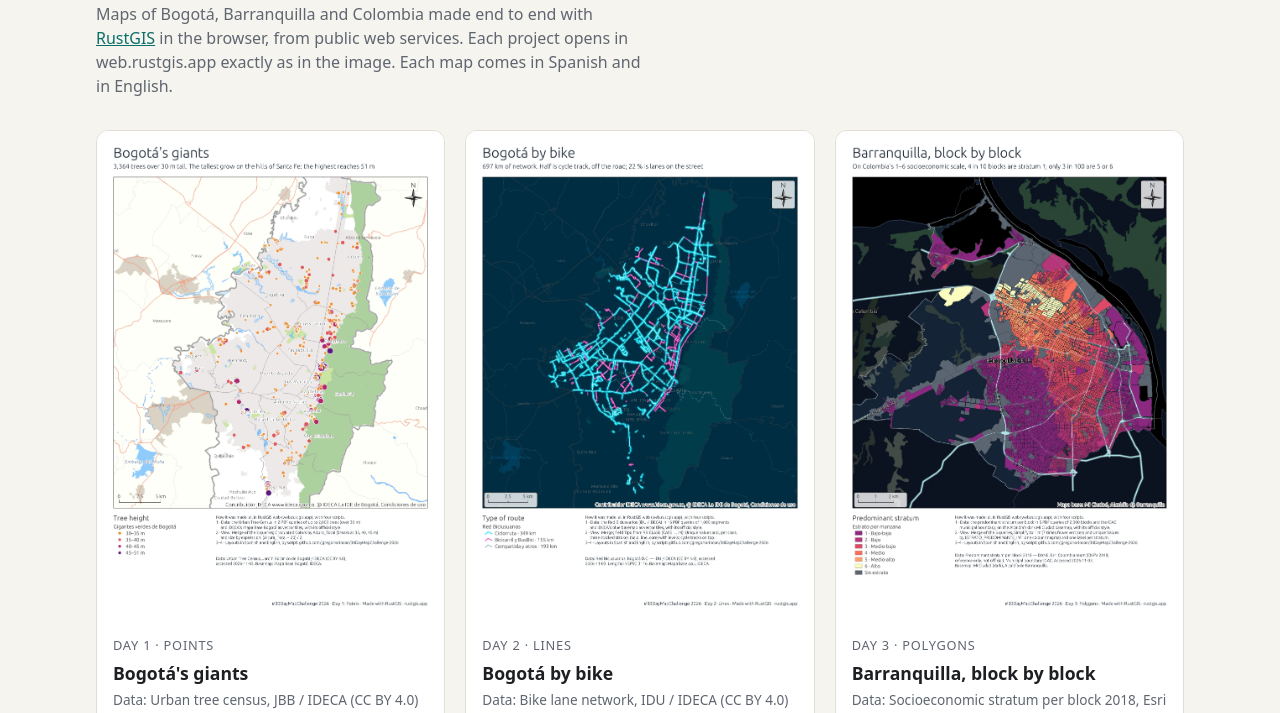
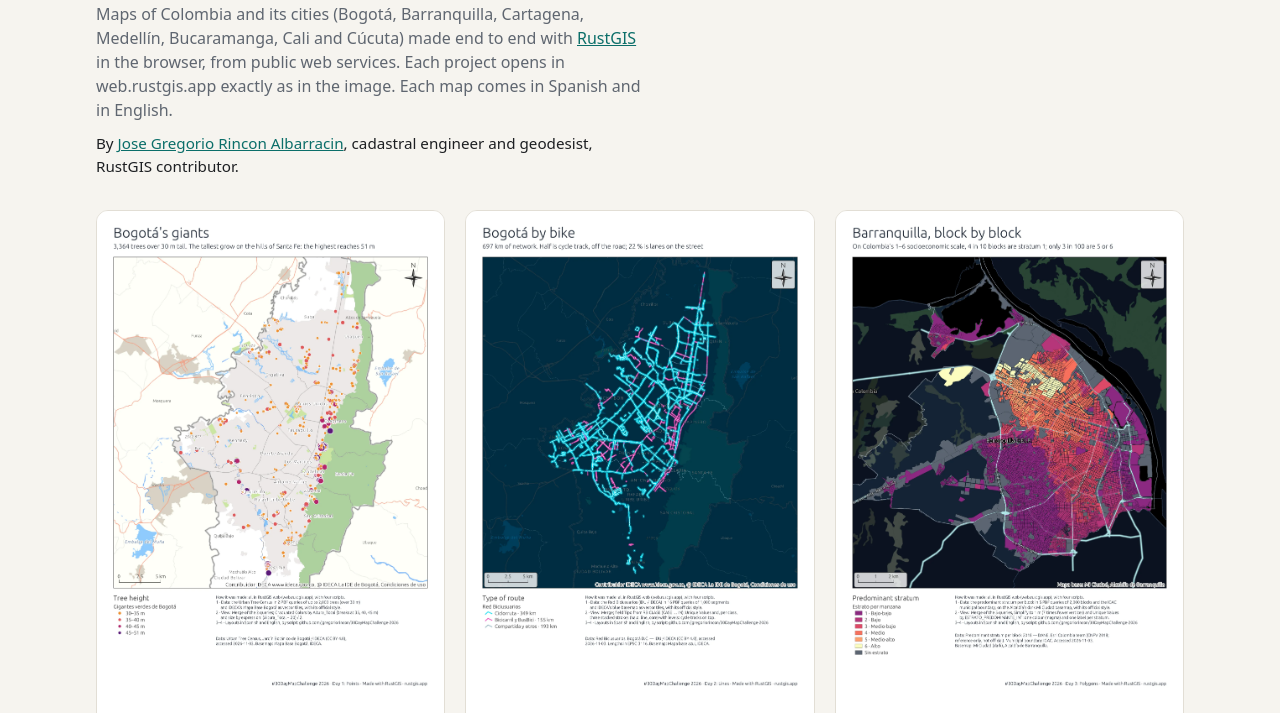
Before and after one commit to jgregoriorincon/30DayMapChallenge-2026, a plain HTML site: page index.html in a window 1280 px wide. Shown: the part 82-795 px from the top of the page. Drawn offline with Linux system fonts and the light colour scheme.

Commit message:
feat(day-08): add 3-30-300 utopia map of Medellín and author line

```diff
--- a/index.html
+++ b/index.html
@@ -5,7 +5,7 @@
 <base target="_blank">
 <meta name="viewport" content="width=device-width, initial-scale=1">
 <title>#30DayMapChallenge 2026 · RustGIS</title>
-<meta name="description" content="30 mapas de Bogotá, Barranquilla y Colombia hechos con RustGIS en el navegador. 30 maps of Bogotá, Barranquilla and Colombia made with RustGIS in the browser.">
+<meta name="description" content="30 mapas de Colombia y sus ciudades hechos con RustGIS en el navegador, por Jose Gregorio Rincon Albarracin. 30 maps of Colombia and its cities made with RustGIS in the browser.">
 <style>
   :root {
     --bg: #f6f4ef;
@@ -40,7 +40,8 @@
   header { display: flex; flex-wrap: wrap; gap: 16px; align-items: flex-start; justify-content: space-between; }
   h1 { margin: 0; font-size: clamp(1.6rem, 4vw, 2.4rem); line-height: 1.15; letter-spacing: -0.01em; }
   .lead { margin: 8px 0 0; max-width: 60ch; color: var(--muted); }
-  .lead a, footer a { color: var(--accent); }
+  .lead a, .byline a, footer a { color: var(--accent); }
+  .byline { margin: 10px 0 0; max-width: 60ch; font-size: 0.95rem; }
   .lang { display: flex; border: 1px solid var(--line); border-radius: 999px; overflow: hidden; flex-shrink: 0; }
   .lang button {
     border: 0; background: transparent; color: var(--muted); padding: 6px 14px; font: inherit;
@@ -71,6 +72,7 @@
     <div>
       <h1>#30DayMapChallenge 2026</h1>
       <p class="lead" data-i18n="lead"></p>
+      <p class="byline" data-i18n="byline"></p>
     </div>
     <div class="lang" role="group" aria-label="Idioma / Language">
       <button type="button" data-lang="es">ES</button>
@@ -104,21 +106,26 @@
     { n: 7, theme: "10 minute map",
       title: { es: "Una tarde de nubes sobre Colombia", en: "An afternoon of clouds over Colombia" },
       data: { es: "NOAA GOES-East ABI GeoColor (CIRA/NOAA), vía NASA GIBS; límite, geoBoundaries (CC0)", en: "NOAA GOES-East ABI GeoColor (CIRA/NOAA), via NASA GIBS; boundary, geoBoundaries (CC0)" } },
+    { n: 8, theme: "Utopia",
+      title: { es: "La utopía del 3-30-300 en Medellín", en: "The 3-30-300 utopia in Medellín" },
+      data: { es: "Alcaldía de Medellín, GeoMedellín (CC BY-SA 4.0): ortofoto 2024, manzanas, espacio público y comunas. Este mapa y su proyecto: CC BY-SA 4.0", en: "Alcaldía de Medellín, GeoMedellín (CC BY-SA 4.0): 2024 orthophoto, city blocks, public space and comunas. This map and its project: CC BY-SA 4.0" } },
   ];
 
   const BASE = "https://jgregoriorincon.github.io/30DayMapChallenge-2026/";
   const T = {
     es: {
-      lead: 'Mapas de Bogotá, Barranquilla y Colombia hechos de principio a fin con <a href="https://github.com/opengeos/RustGIS">RustGIS</a> en el navegador, con datos de servicios públicos. Cada proyecto se abre en web.rustgis.app tal como se ve en la imagen.',
+      lead: 'Mapas de Colombia y de sus ciudades (Bogotá, Barranquilla, Cartagena, Medellín, Bucaramanga, Cali y Cúcuta) hechos de principio a fin con <a href="https://github.com/opengeos/RustGIS">RustGIS</a> en el navegador, con datos de servicios públicos. Cada proyecto se abre en web.rustgis.app tal como se ve en la imagen.',
+      byline: 'Por <a href="https://github.com/jgregoriorincon">Jose Gregorio Rincon Albarracin</a>, ingeniero catastral y geodesta, contribuidor de RustGIS.',
       day: "Día", open: "Abrir en RustGIS", image: "Imagen", s1: "Datos", s2: "Vista", s3: "Layout", s4: "Layout EN",
       pending: "Imagen pendiente", data: "Datos",
-      footer: 'Imágenes y proyectos: CC BY 4.0, @jgregoriorincon. Scripts y galería: MIT. Los datos conservan la licencia de su fuente. <a href="https://github.com/jgregoriorincon/30DayMapChallenge-2026/blob/main/README.es.md">Cómo reproducir cada día</a>.',
+      footer: 'Imágenes y proyectos: CC BY 4.0, @jgregoriorincon, salvo el día que indique otra licencia. Scripts y galería: MIT. Los datos conservan la licencia de su fuente. <a href="https://github.com/jgregoriorincon/30DayMapChallenge-2026/blob/main/README.es.md">Cómo reproducir cada día</a>.',
     },
     en: {
-      lead: 'Maps of Bogotá, Barranquilla and Colombia made end to end with <a href="https://github.com/opengeos/RustGIS">RustGIS</a> in the browser, from public web services. Each project opens in web.rustgis.app exactly as in the image. Each map comes in Spanish and in English.',
+      lead: 'Maps of Colombia and its cities (Bogotá, Barranquilla, Cartagena, Medellín, Bucaramanga, Cali and Cúcuta) made end to end with <a href="https://github.com/opengeos/RustGIS">RustGIS</a> in the browser, from public web services. Each project opens in web.rustgis.app exactly as in the image. Each map comes in Spanish and in English.',
+      byline: 'By <a href="https://github.com/jgregoriorincon">Jose Gregorio Rincon Albarracin</a>, cadastral engineer and geodesist, RustGIS contributor.',
       day: "Day", open: "Open in RustGIS", image: "Image", s1: "Data", s2: "View", s3: "Layout", s4: "English layout",
       pending: "Image coming soon", data: "Data",
-      footer: 'Images and projects: CC BY 4.0, @jgregoriorincon. Scripts and gallery: MIT. The data keeps its source\'s licence. <a href="https://github.com/jgregoriorincon/30DayMapChallenge-2026/blob/main/README.md">How to reproduce each day</a>.',
+      footer: 'Images and projects: CC BY 4.0, @jgregoriorincon, unless a day states another licence. Scripts and gallery: MIT. The data keeps its source\'s licence. <a href="https://github.com/jgregoriorincon/30DayMapChallenge-2026/blob/main/README.md">How to reproduce each day</a>.',
     },
   };
 
```
Also changed, not shown: results/day-08/day-08-en.webp (added), results/day-08/day-08-es.webp (added), scripts/day-08/01-data.txt (added), scripts/day-08/02-view.txt (added), scripts/day-08/03-layout.txt (added), scripts/day-08/04-english.txt (added), 5 other files.
